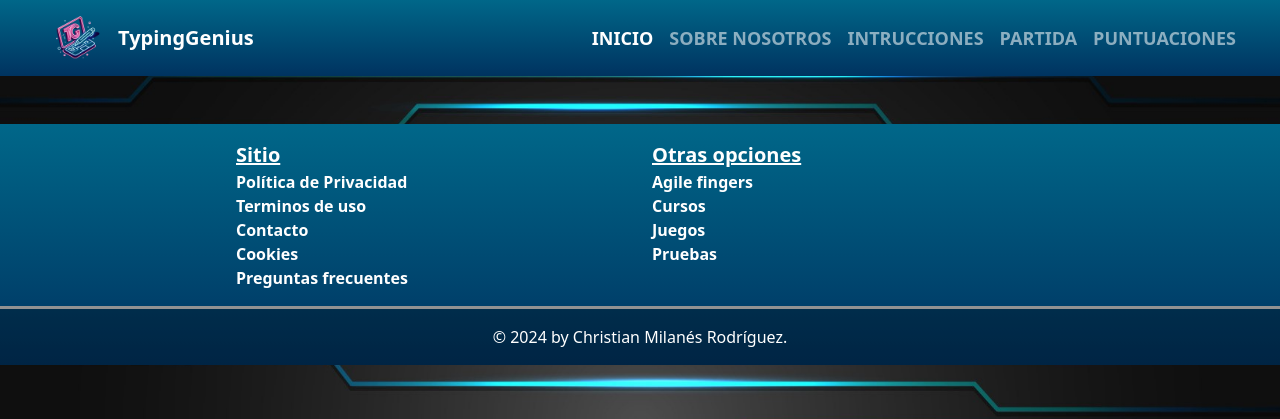
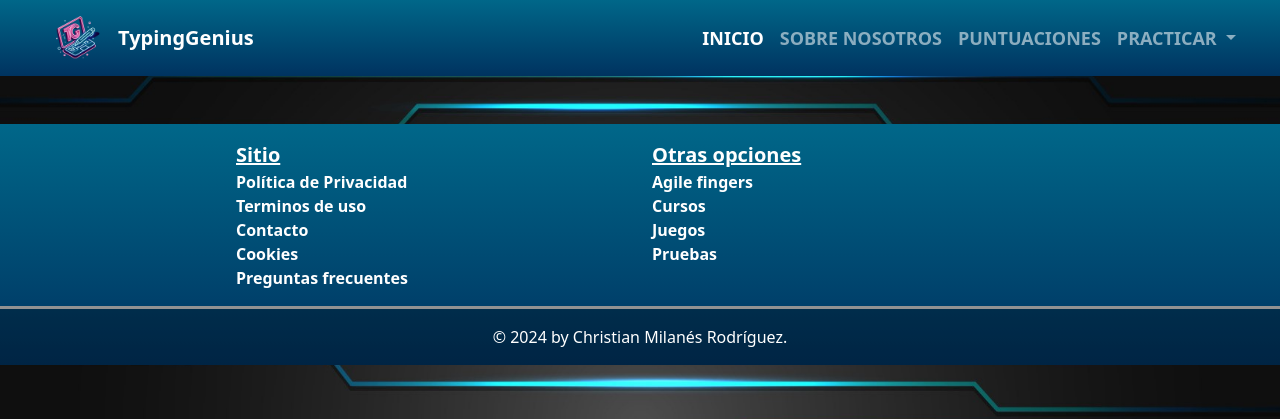
Before and after one commit to Chris0171/TypingGenius_php, a PHP site: page / in a window 1280 px wide. Shown: the top 419 px of the page. Run offline with PHP 8.4, Linux system fonts and the light colour scheme.

Commit message:
practice dropdown added

```diff
--- a/includes/header.inc.php
+++ b/includes/header.inc.php
@@ -15,9 +15,17 @@
       <nav class="navbar-nav ms-md-auto">
         <a class="nav-link fw-bold active" href="#">INICIO</a>
         <a class="nav-link fw-bold" href="#">SOBRE NOSOTROS</a>
-        <a class="nav-link fw-bold" href="#">INTRUCCIONES</a>
-        <a class="nav-link fw-bold" href="#">PARTIDA</a>
         <a class="nav-link fw-bold" href="#">PUNTUACIONES</a>
+        <div class="dropdown">
+          <button class=" nav-link fw-bold dropdown-toggle" type="button" data-bs-toggle="dropdown"
+            aria-expanded="false">
+            PRACTICAR
+          </button>
+          <ul class="dropdown-menu dropdown-menu-dark bgDropdown">
+            <li><a class="dropdown-item" href="#">Comenzar</a></li>
+            <li><a class="dropdown-item" href="#">Instrucciones</a></li>
+          </ul>
+        </div>
       </nav>
     </div>
   </nav>
```
